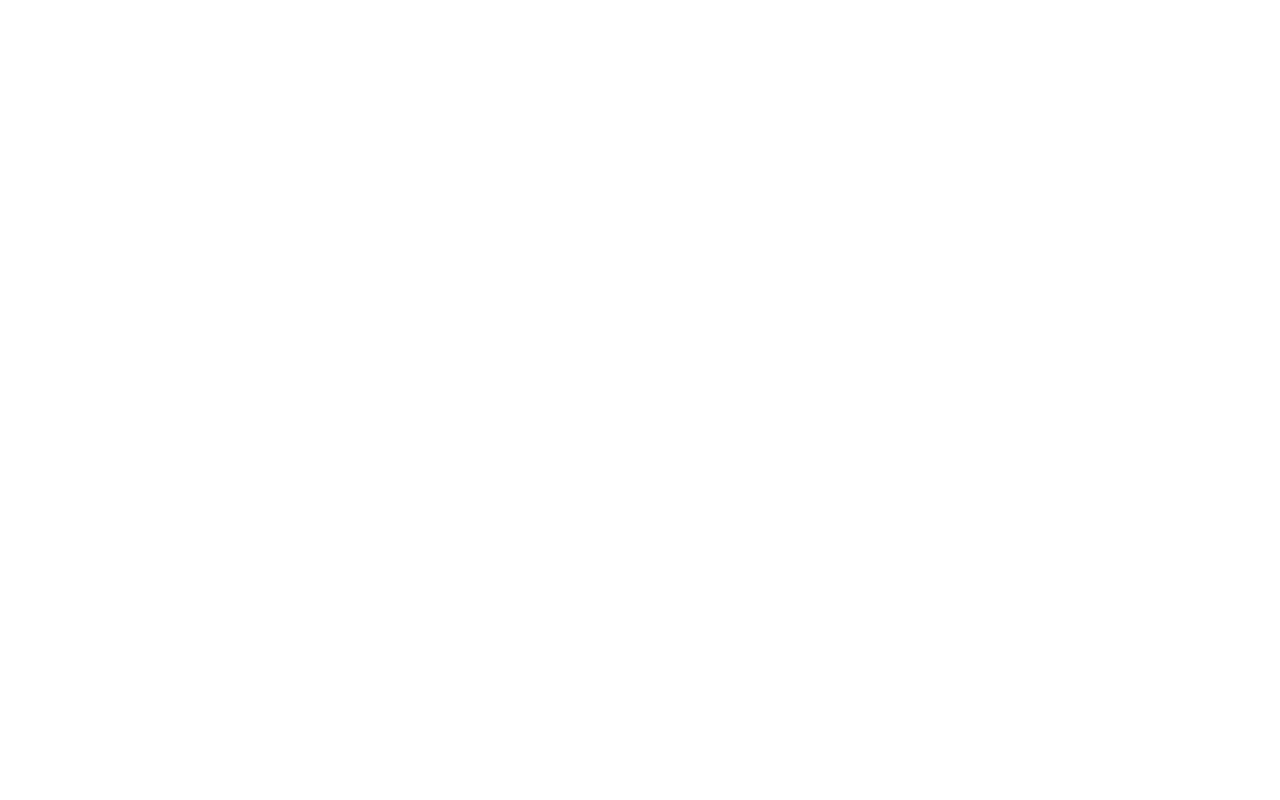
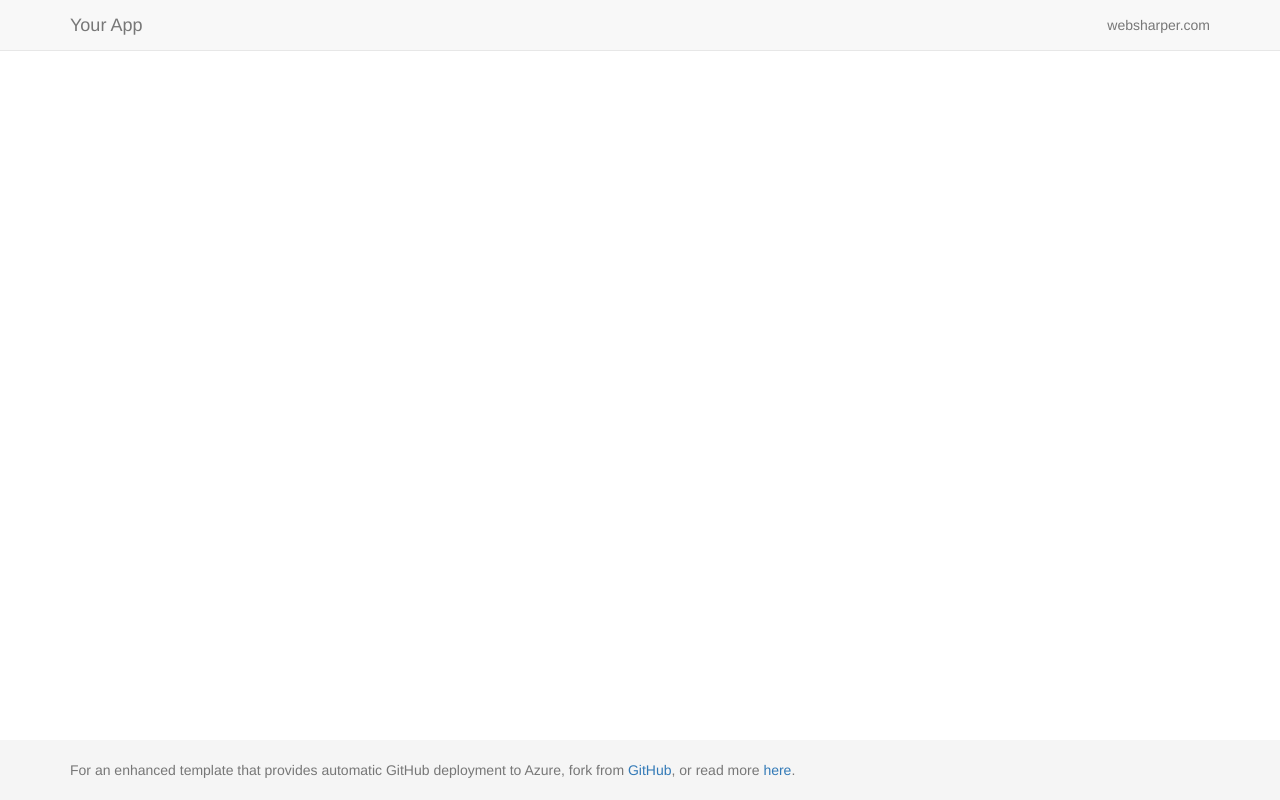
Before and after one commit to dotnet-websharper/templates, a plain HTML site: page templates/sitelets-website/Main.html in a window 1280 px wide. Drawn offline with nearby package versions, Linux system fonts and the light colour scheme.

Commit message:
Styled up the default Client-Server and UI.Next Client-Server app a bit, based on the blog entry http://websharper.com/blog-entry/4368/deploying-websharper-apps-to-azure-via-github

```diff
--- a/templates/sitelets-website/Main.html
+++ b/templates/sitelets-website/Main.html
@@ -3,14 +3,67 @@
 <head>
     <meta charset="utf-8" />
     <meta name="viewport" content="width=device-width, initial-scale=1.0" />
-    <meta name="generator" content="websharper" />
-    <meta data-replace="meta" />
-    <meta data-replace="styles" />
     <title>${title}</title>
+    <link rel="stylesheet" href="https://maxcdn.bootstrapcdn.com/bootstrap/3.3.4/css/bootstrap.min.css" />
+    <style>
+        /* Sticky footer styles */
+        html {
+            position: relative;
+            min-height: 100%;
+        }
+
+        body {
+            /* Margin bottom by footer height */
+            margin-bottom: 60px;
+        }
+
+        .footer {
+            position: absolute;
+            bottom: 0;
+            width: 100%;
+            /* Set the fixed height of the footer here */
+            height: 60px;
+            background-color: #f5f5f5;
+        }
+
+        .container .text-muted {
+            margin: 20px 0;
+        }
+    </style>
 </head>
 <body>
-  <div data-replace="body">
-  </div>
-  <script data-replace="scripts"></script>
+    <!-- Static navbar -->
+    <nav class="navbar navbar-default navbar-static-top">
+        <div class="container">
+            <div class="navbar-header">
+                <button type="button" class="navbar-toggle collapsed" data-toggle="collapse" data-target="#navbar" aria-expanded="false" aria-controls="navbar">
+                    <span class="sr-only">Toggle navigation</span>
+                    <span class="icon-bar"></span>
+                    <span class="icon-bar"></span>
+                </button>
+                <a class="navbar-brand" href="#">Your App</a>
+            </div>
+            <div id="navbar" class="navbar-collapse collapse">
+                <ul class="nav navbar-nav" data-hole="menubar"></ul>
+                <ul class="nav navbar-nav navbar-right">
+                    <li><a href="http://websharper.com">websharper.com</a></li>
+                </ul>
+            </div><!--/.nav-collapse -->
+        </div>
+    </nav>
+    <div class="container">
+        <div data-replace="body">
+        </div>
+    </div>
+    <footer class="footer">
+        <div class="container">
+            <p class="text-muted">
+                For an enhanced template that provides automatic GitHub deployment to Azure, fork from <a href="https://github.com/intellifactory/ClientServer.Azure">GitHub</a>, or
+                read more <a href="http://websharper.com/blog-entry/4368/deploying-websharper-apps-to-azure-via-github">here</a>.
+            </p>
+        </div>
+    </footer>
+    <script data-replace="scripts"></script>
+    <!--<script src="https://maxcdn.bootstrapcdn.com/bootstrap/3.3.4/js/bootstrap.min.js"></script>-->
 </body>
 </html>
```
Also changed, not shown: templates/sitelets-uinext/Main.html (+56 -6 lines), 6 other files.
